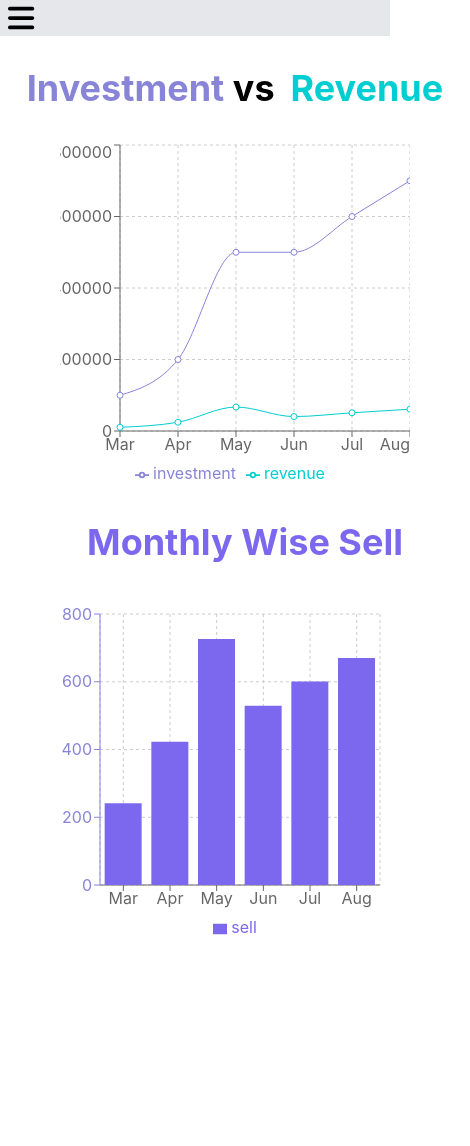
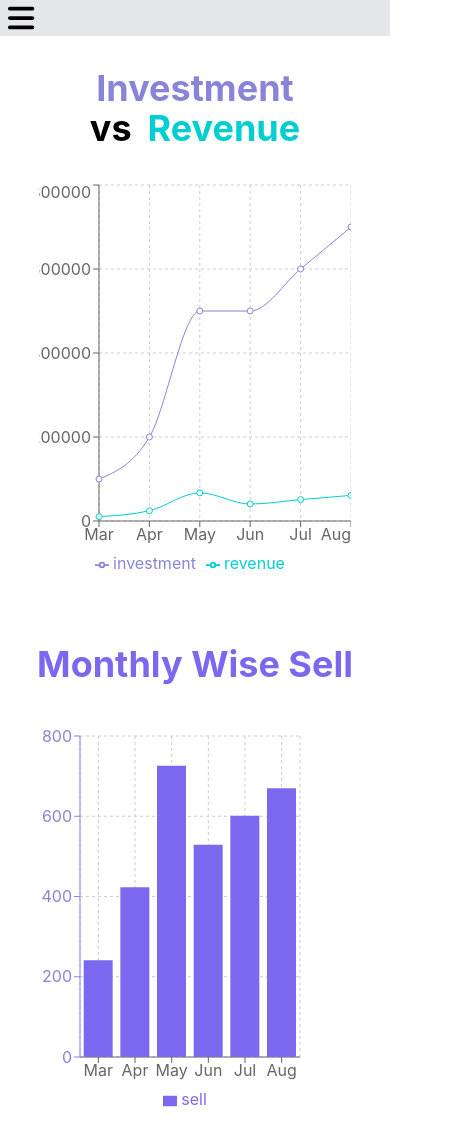
Before and after one commit to SanyFaysal/product-analysis-website, a React (Create React App) app: page /dashboard in a window 390 px wide. Shown: the whole page, 470 px wide, since content can reach past the window. Before the commit the page ends 944 px from the top, so only its background shows below. Built offline with nearby package versions, Linux system fonts and the light colour scheme.

Commit message:
responsive charts

```diff
--- a/src/components/Chart/ChartInBar.js
+++ b/src/components/Chart/ChartInBar.js
@@ -5,7 +5,7 @@ import chartData from '../utilities/chartData';
 const ChartInBar = () => {
     const data = chartData()
     return (
-        <div className='md:shadow lg:shadow-lg ml-5' >
+        <div className='md:shadow lg:shadow-lg lg:ml-5  my-8 md:ml-5' >
             <div>
                 <h1 className='text-4xl font-bold  text-center my-8 text-[#7B68EE]'>
                     Monthly Wise Sell
@@ -14,7 +14,7 @@ const ChartInBar = () => {
             </div>
 
             <div className='flex justify-center'>
-                <ResponsiveContainer width={450} height={350}
+                <ResponsiveContainer width='100%' height={400}
                     margin={{
                         top: 20,
                         bottom: 5,
--- a/src/components/Chart/ChartInLine.js
+++ b/src/components/Chart/ChartInLine.js
@@ -14,7 +14,7 @@ const ChartInLine = () => {
                 </h1>
             </div>
             <div className='flex justify-center'>
-                <ResponsiveContainer width={350} height={350}
+                <ResponsiveContainer width='80%' height={400}
                     margin={{
                         top: 20,
                         bottom: 5,
--- a/src/components/NotAvailable/NotAvailable.js
+++ b/src/components/NotAvailable/NotAvailable.js
@@ -3,7 +3,7 @@ import React from 'react';
 const NotAvailable = () => {
     return (
         <div>
-            <div className='w-[450px] h-[450px] mx-auto'>
+            <div className='w-[450px] h-[450px] mx-auto '>
                 <img src="https://img.freepik.com/free-vector/character-illustration-sponge-with-404-error-character-design_309278-2219.jpg?w=740" alt="" />
             </div>
             <div className='mt-[-75px] text-center '>
--- a/src/components/Review/Review.js
+++ b/src/components/Review/Review.js
@@ -19,7 +19,6 @@ const Review = ({ reviewDetail }) => {
                         <FontAwesomeIcon className='text-orange-400 ml-1' icon={faStar}></FontAwesomeIcon>
                         <FontAwesomeIcon className='text-orange-400 ml-1' icon={faStar}></FontAwesomeIcon>
                         <FontAwesomeIcon className='text-orange-400 ml-1' icon={faStar}></FontAwesomeIcon>
-
                     </p>
                 </div>
             </div>
```
